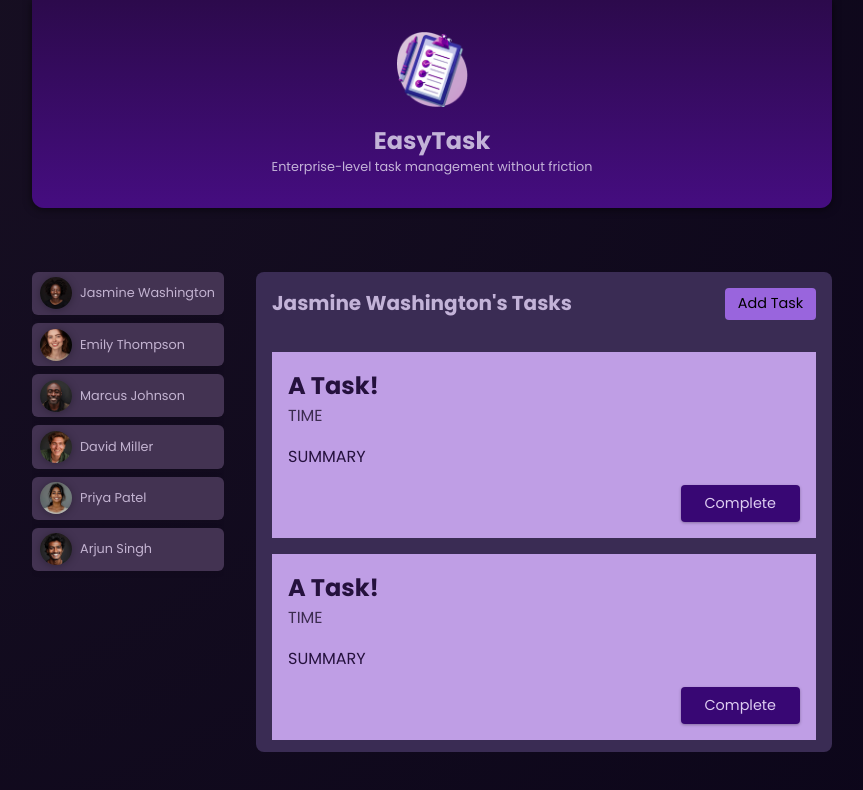
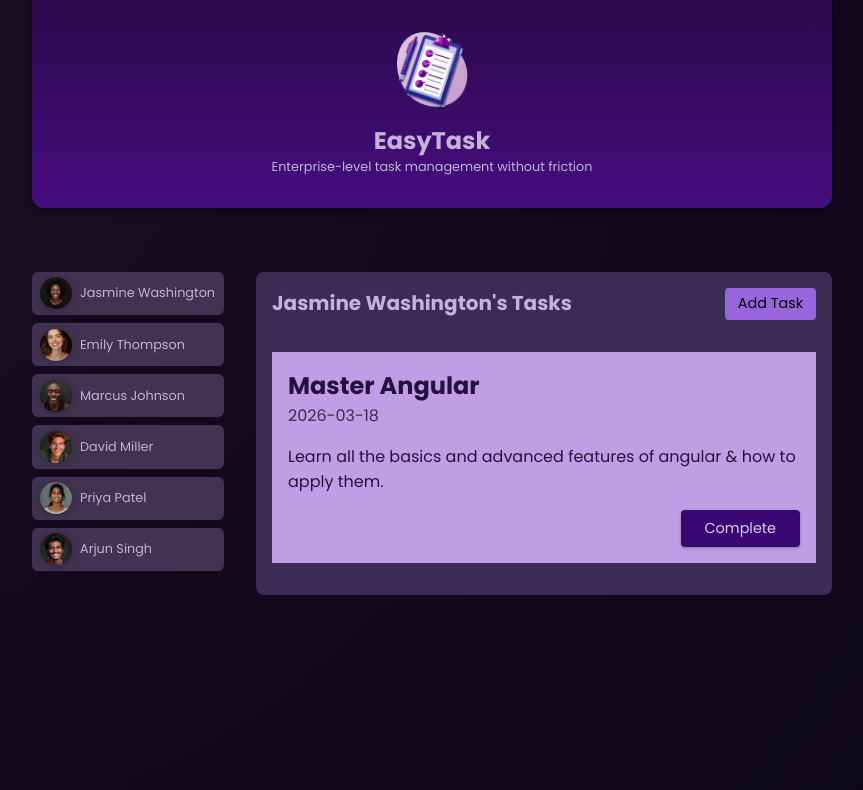
Before and after one commit to Lorenzo-Donato/angular-studies, an Angular app: page / in a window 1280 px wide. Both pictures are taken after a click on the button "Jasmine Washington". Shown: the top 790 px of the page, without its empty margins (208-1071 px from the left). Built offline with nearby package versions, Linux system fonts and the light colour scheme.

Commit message:
feat: added the first three mock tasks

```diff
--- a/src/app/app.component.html
+++ b/src/app/app.component.html
@@ -11,7 +11,7 @@
     }
   </ul>
   @if (selectedUser) {
-    <app-tasks [name]="selectedUser.name" />
+    <app-tasks [userId]="selectedUser.id" [name]="selectedUser.name" />
   } @else {
     <p id="fallback">Select a user to see their tasks!</p>
   }
--- a/src/app/tasks/task/task.component.html
+++ b/src/app/tasks/task/task.component.html
@@ -1,7 +1,7 @@
 <article>
-    <h2>A Task!</h2>
-    <time>TIME</time>
-    <p>SUMMARY</p>
+    <h2>{{ task.title}}</h2>
+    <time>{{ task.dueDate }}</time>
+    <p>{{ task.summary }}</p>
     <p class="actions">
         <button>Complete</button>
     </p>
--- a/src/app/tasks/tasks.component.html
+++ b/src/app/tasks/tasks.component.html
@@ -7,14 +7,11 @@
     </header>
 
     <ul>
-        <li>
-            <app-task />
-        </li>
-        <li>
-            <app-task />
-        </li>
-        <li>
-            <app-task />
-        </li>
+        @for (task of selectedUserTasks; track task.id)
+        {
+            <li>
+                <app-task [task]="task" />
+            </li>
+        }
     </ul>
 </section>
--- a/src/app/tasks/tasks.component.ts
+++ b/src/app/tasks/tasks.component.ts
@@ -9,5 +9,35 @@
   styleUrl: './tasks.component.css'
 })
 export class TasksComponent {
-  @Input() name: string | undefined;
+  @Input({ required: true }) userId!: string;
+  @Input({ required: true }) name: string | undefined;
+  tasks = [
+    {
+      id: 't1',
+      userId: 'u1',
+      title: 'Master Angular',
+      summary: "Learn all the basics and advanced features of angular & how to apply them.",
+      dueDate: '2026-03-18'
+    },
+    {
+      id: 't2',
+      userId: 'u2',
+      title: 'Build first prototype',
+      summary: "Build a first prototype of the online shop website.",
+      dueDate: '2026-04-19'
+    },
+    {
+      id: 't3',
+      userId: 'u3',
+      title: 'Prepare issue template',
+      summary: "Prepare and describe an issue template which will help with project management",
+      dueDate: '2026-03-18'
+    }
+  ];
+
+  get selectedUserTasks() {
+    return this.tasks.filter((task) => {
+      return task.userId === this.userId
+    });
+  }
 }
```
Also changed, not shown: src/app/tasks/task/task.component.ts (+10 -2 lines).
